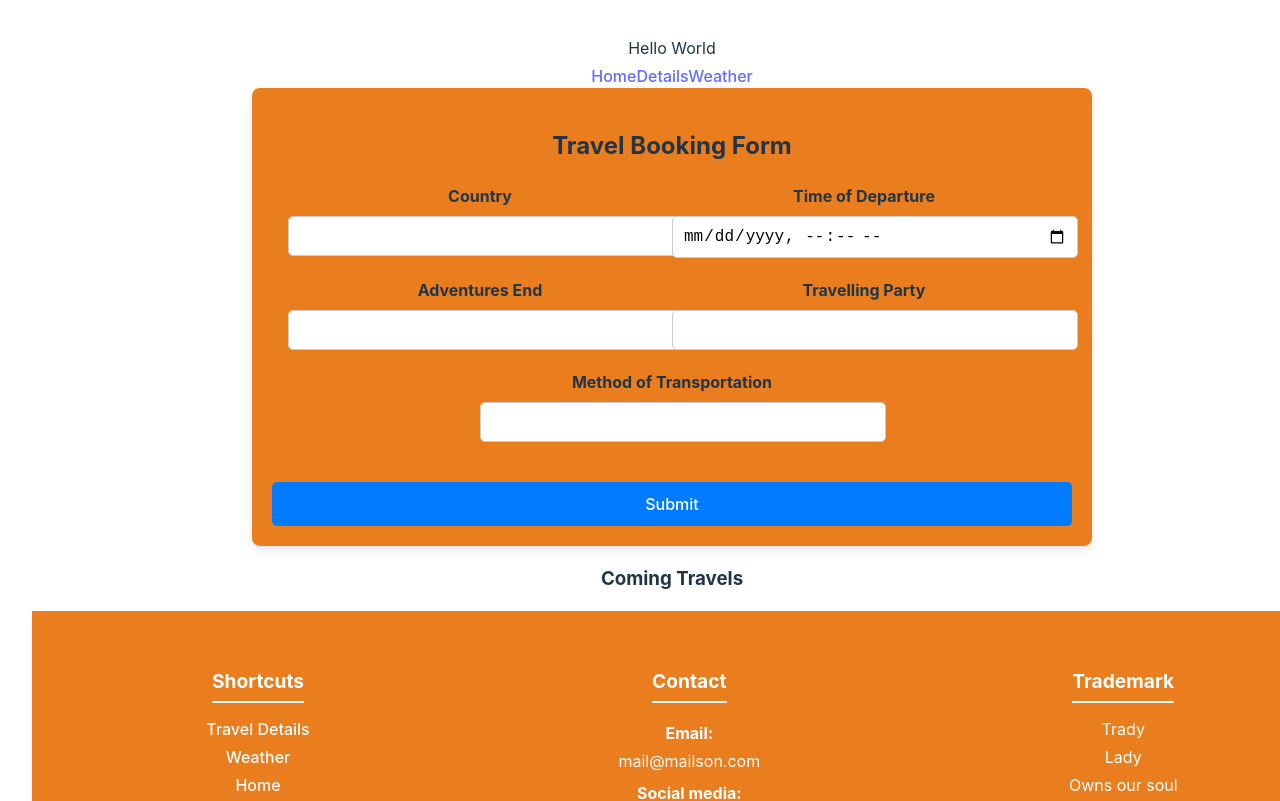
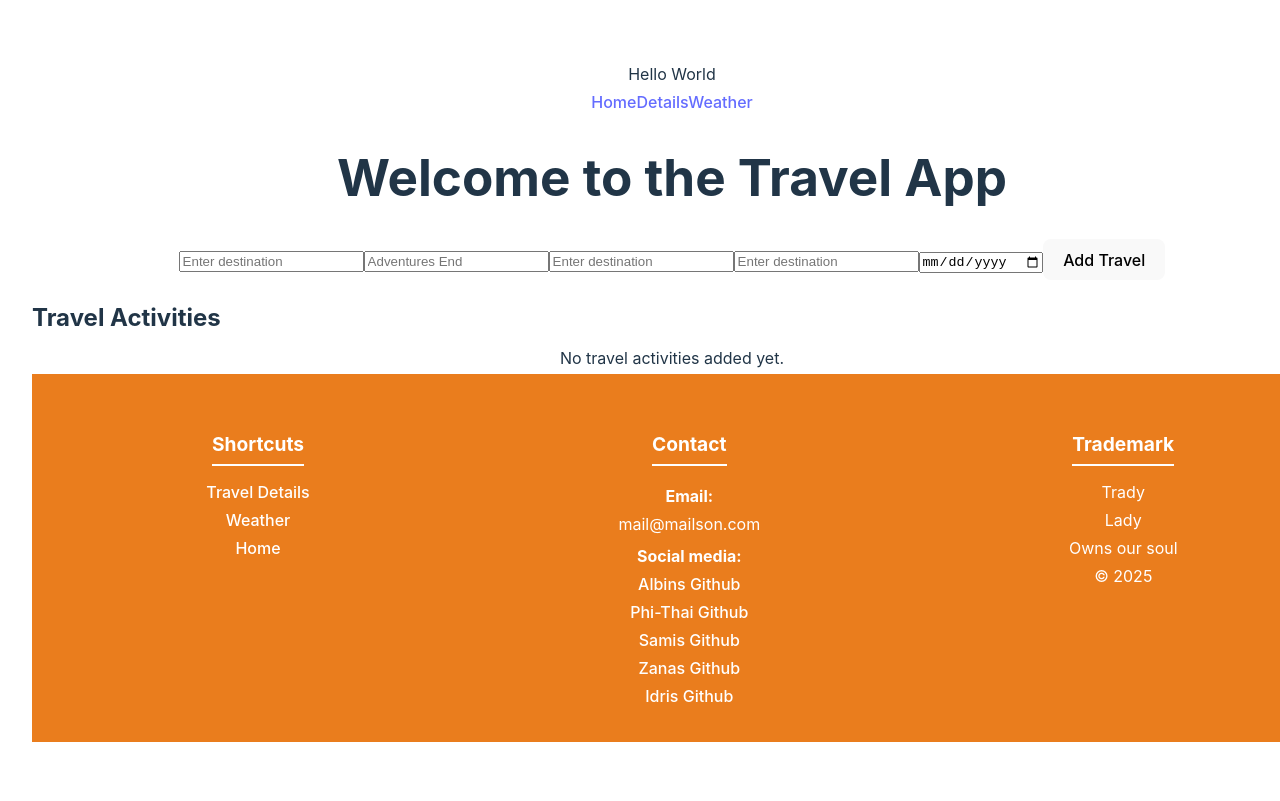
Before and after one commit to Albin-Tenghagen/fullstackPlaner, a React (Vite) app in the folder vite-folder/: page / in a window 1280 px wide. Shown: the top 801 px of the page. Built offline with nearby package versions, Linux system fonts and the light colour scheme.

Commit message:
overhaul on travelform and needs repairing

```diff
--- a/vite-folder/src/components/TravelFormFolder/TravelForm.jsx
+++ b/vite-folder/src/components/TravelFormFolder/TravelForm.jsx
@@ -1,105 +1,65 @@
-import { useState, useEffect } from "react";
-import "../TravelFormFolder/travelForm.css"; // Import the CSS file
-import "../ActivityFormFolder/ActivityForm";
+import React, { useState } from 'react';
 
-//!||||||||||||||||||||||||||||||||||||||{  OBS!  }||||||||||||||||||||||||||||||||||||||||||||||||
-//* Arbeta helst inte features branchen. De blir lite kaos då! vi har ju skapat branches där vi kan arbeta själva så arbeta i dem istället.
-//! Annars blir de massa errors och konflikter som är jobbiga att hantera
-//!||||||||||||||||||||||||||||||||||||||{  OBS!  }||||||||||||||||||||||||||||||||||||||||||||||||
+const TravelForm = ({ onSubmit }) => {
+  const [destination, setDestination] = useState('');
+  const [adventuresEnd, setAdventuresEnd] = useState('');
+  // const [destination, setDestination] = useState('');
+  // const [destination, setDestination] = useState('');
+  const [date, setDate] = useState('');
 
-function TravelForm({ handleSubmitTravel }) {
-  const [formData, setFormData] = useState({
-    country: "",
-    timeOfDeparture: "",
-    adventuresEnd: "",
-    travellingParty: "",
-    methodOfTransportation: "",
-  });
+  const handleSubmit = (e) => {
+    e.preventDefault(); // Prevent page refresh
 
-  const handleChangeTravel = (e) => {
-    setFormData({ ...formData, [e.target.name]: e.target.value });
+    if (!destination || !adventuresEnd || !date) {
+      alert('Please fill in all fields.');
+      return;
+    }
+
+    onSubmit({ destination, adventuresEnd, date }); // Pass new travel item to parent
+    setDestination(''); // Clear input fields
+    setAdventuresEnd('');
+    setDate('');
   };
 
-  function formSubmit(e) {
-    e.preventDefault();
-    handleSubmitTravel(formData);
-  }
-
   return (
-    <div className="travel-form-container">
-      <h2 className="travel-form-title">Travel Booking Form</h2>
-      <form onSubmit={formSubmit} className="travel-form">
-        {/* Country Input */}
-        <div className="travel-form-group left">
-          <label className="travel-form-label">Country</label>
+    <form onSubmit={handleSubmit}>
       <input
         type="text"
-            name="country"
-            value={formData.country}
-            onChange={handleChangeTravel}
-            className="travel-form-input"
+        value={destination}
+        onChange={(e) => setDestination(e.target.value)}
+        placeholder="Enter destination"
         required
       />
-        </div>
-
-        {/* Time of Departure Input */}
-        <div className="travel-form-group left">
-          <label className="travel-form-label">Time of Departure</label>
             <input
-            type="datetime-local"
-            name="timeOfDeparture"
-            value={formData.timeOfDeparture}
-            onChange={handleChangeTravel}
-            className="travel-form-input"
+        type="text"
+        value={destination}
+        onChange={(e) => setAdventuresEnd(e.target.value)}
+        placeholder="Adventures End"
         required
       />
-        </div>
-
-        {/* Adventures End Input */}
-        <div className="travel-form-group left">
-          <label className="travel-form-label">Adventures End</label>
             <input
         type="text"
-            name="adventuresEnd"
-            value={formData.adventuresEnd}
-            onChange={handleChangeTravel}
-            className="travel-form-input"
+        value={destination}
+        onChange={(e) => setDestination(e.target.value)}
+        placeholder="Enter destination"
         required
       />
-        </div>
-
-        {/* Travelling Party Input */}
-        <div className="travel-form-group right">
-          <label className="travel-form-label">Travelling Party</label>
             <input
         type="text"
-            name="travellingParty"
-            value={formData.travellingParty}
-            onChange={handleChangeTravel}
-            className="travel-form-input"
+        value={destination}
+        onChange={(e) => setDestination(e.target.value)}
+        placeholder="Enter destination"
         required
       />
-        </div>
-
-        {/* Method of Transportation Input */}
-        <div className="travel-form-group right">
-          <label className="travel-form-label">Method of Transportation</label>
       <input
-            type="text"
-            name="methodOfTransportation"
-            value={formData.methodOfTransportation}
-            onChange={handleChangeTravel}
-            className="travel-form-input"
+        type="date"
+        value={date}
+        onChange={(e) => setDate(e.target.value)}
         required
       />
-        </div>
-
-        <button type="submit" className="travel-form-button">
-          Submit
-        </button>
+      <button type="submit">Add Travel</button>
     </form>
-    </div>
   );
-}
+};
 
 export default TravelForm;
--- a/vite-folder/src/components/TravelListFolder/TravelItem.jsx
+++ b/vite-folder/src/components/TravelListFolder/TravelItem.jsx
@@ -3,47 +3,69 @@
 //TODO the number of activites is still static and needs to be altered in such a way that the number of activities is actually displayed and not just a p tag
 
 
-const TravelItem = function travelItem ({
-  country,
-  timeOfDeparture,
-  adventuresEnd,
-  travellingParty,
-  methodOfTransportation,
-  activities,
-  addActivity,
-  onEdit,
-  onRemove
-}) {
+import React, { useState } from 'react';
 
-function handleAddButton (){
-  addActivity()
+const TravelItem = ({ travel, onDelete, onEdit }) => {
+  const [isEditing, setIsEditing] = useState(false);
+  const [editedTravel, setEditedTravel] = useState(travel);
 
-}
+  // Handle input changes
+  const handleChange = (e) => {
+    setEditedTravel({ ...editedTravel, [e.target.name]: e.target.value });
+  };
+
+  // Save changes
+  const handleSave = () => {
+    onEdit(editedTravel); // Send updated data to parent
+    setIsEditing(false);
+  };
 
   return (
-    <article className="TravelItem">
-      <h4>{country}</h4>
-      <p>{timeOfDeparture.replace("T", " ")}</p>
-      <p>{adventuresEnd}</p>
-      <p>{travellingParty}</p>
-      <p>{methodOfTransportation}</p>
-      <p>Activites to look forward to!</p>
-      <p>activites amount: {activities.length}</p>
-      <div className="travelItem-actions">
-      <button className="add-button" onClick={handleAddButton}>Add Activity</button>
-
-
-
-      <button className="edit-button" onClick={onEdit}>Edit Activity</button>
-      <button className="remove-button" onClick={onRemove}>Remove Activity</button>
-      </div>
-    </article>
+    <div className="travel-item">
+      {isEditing ? (
+        <div>
+          <input
+            type="text"
+            name="destination"
+            value={editedTravel.destination}
+            onChange={handleChange}
+          />
+                    <input
+            type="text"
+            name="adventuresEnd"
+            value={editedTravel.adventuresEnd}
+            onChange={handleChange}
+          />
+                    <input
+            type="text"
+            name="destination"
+            value={editedTravel.destination}
+            onChange={handleChange}
+          />
+                    <input
+            type="text"
+            name="destination"
+            value={editedTravel.destination}
+            onChange={handleChange}
+          />
+          <input
+            type="date"
+            name="date"
+            value={editedTravel.date}
+            onChange={handleChange}
+          />
+          <button onClick={handleSave}>Save</button>
+          <button onClick={() => setIsEditing(false)}>Cancel</button>
+        </div>
+      ) : (
+        <div>
+          <p>{travel.destination} - {travel.date} - {travel.adventuresEnd} - </p>
+          <button onClick={() => setIsEditing(true)}>Edit</button>
+          <button onClick={onDelete}>Delete</button>
+        </div>
+      )}
+    </div>
   );
 };
 
-
-TravelItem.defaultProps = {
-  onEdit: () => console.log("Edit button clicked"),
-  onRemove: () => console.log("Remove button clicked"),
-};
 export default TravelItem;
--- a/vite-folder/src/components/TravelListFolder/TravelList.jsx
+++ b/vite-folder/src/components/TravelListFolder/TravelList.jsx
@@ -3,14 +3,31 @@ import TravelItem from "./TravelItem";
 // The TravelList that should render a list of the upcoming travels a person has.
 //* @param An travel array is expected as a prop to render the travelItems in this section
 //*
-const TravelList = ({ travelArray, addActivity }) => {
+
+const TravelList = ({ travels, setTravels, onDelete }) => {
+  const handleEdit = (updatedTravel, index) => {
+    const updatedList = [...travels];
+    updatedList[index] = updatedTravel;
+    setTravels(updatedList); // Update state in parent (Home.jsx)
+  };
+
   return (
-    <section className="travelList">
-      <h3>Coming Travels</h3>
-      {travelArray.map((travel, index) => (
-        <TravelItem key={index} addActivity={addActivity} {...travel} />
-      ))}
-    </section>
+    <div>
+      <h2>Travel Activities</h2>
+      {travels.length === 0 ? (
+        <p>No travel activities added yet.</p>
+      ) : (
+        travels.map((travel, index) => (
+          <TravelItem
+            key={index}
+            travel={travel}
+            onDelete={() => onDelete(index)}
+            onEdit={(updatedTravel) => handleEdit(updatedTravel, index)}
+          />
+        ))
+      )}
+    </div>
   );
 };
+
 export default TravelList;
--- a/vite-folder/src/pages/home.jsx
+++ b/vite-folder/src/pages/home.jsx
@@ -1,62 +1,25 @@
-import { useState } from "react";
-import { useEffect } from "react";
-import TravelForm from "../components/TravelFormFolder/TravelForm";
-import ActivityFormModal from "../components/ActivityFormFolder/ActivityForm";
-import TravelList from "../components/TravelListFolder/TravelList";
-import "../components/ActivityFormFolder/activityForm.css";
+import React, { useState } from 'react';
+import TravelList from '../components/TravelListFolder/TravelList.jsx';
+import TravelForm from '../components/TravelFormFolder/TravelForm.jsx';
 
-function Home() {
-  const [isModalOpen, setIsModalOpen] = useState(false);
-  const [travelArray, setTravelArray] = useState([]);
-  const [selectedTravelId, setSelectedTravelId] = useState(null);
-  //! Error either here
-  const addActivity = (newActivity) => {
-    setTravelArray((prevTravelArray) =>
-      prevTravelArray.map((travel) =>
-        travel.travelId === selectedTravelId
-          ? { ...travel, activities: [...travel.activities, newActivity] } // Add activity to the right travel
-          : travel
-      )
-    );
-    // Close the modal after activity is added
-    setIsModalOpen(false);
-    console.log("Travel Array when activity is added:", travelArray);
-  };
-  //! Error or could be here
-  const handleSubmitTravel = (formData) => {
-    const newTravelEntry = {
-      ...formData,
-      travelId: Date.now(), // Handle travelId generation here
-      activities: [], // Ensure activities is an empty array initially
-    };
-    setTravelArray([...travelArray, newTravelEntry]);
-    // setIsModalOpen(true); // Open the modal for adding activities
-    setSelectedTravelId(newTravelEntry.travelId); // Set the selected travelId for activity submission
+const Home = () => {
+  const [travels, setTravels] = useState([]);
+
+  const addOrUpdateTravel = (travel) => {
+    setTravels([...travels, travel]); // Add new travel activity
   };
 
-  useEffect(() => {
-    if (selectedTravelId) {
-      setIsModalOpen(true); // Open the modal when selectedTravelId is set
-    }
-  }, [selectedTravelId]); // This hook runs whenever selectedTravelId changes
-
-  useEffect(() => {
-    console.log("Travel Array Updated:", travelArray);
-  }, [travelArray]);
+  const deleteTravel = (index) => {
+    setTravels(travels.filter((_, i) => i !== index)); // Remove an item
+  };
 
   return (
-    <>
-      <TravelForm handleSubmitTravel={handleSubmitTravel} />
-      {isModalOpen && (
-        <ActivityFormModal
-          closeModal={() => setIsModalOpen(false)}
-          addActivity={addActivity}
-          selectedTravelId={selectedTravelId}
-        />
-      )}
-      <TravelList travelArray={travelArray} addActivity={addActivity} />
-    </>
+    <div>
+      <h1>Welcome to the Travel App</h1>
+      <TravelForm onSubmit={addOrUpdateTravel} />
+      <TravelList travels={travels} setTravels={setTravels} onDelete={deleteTravel} />
+    </div>
   );
-}
+};
 
 export default Home;
```
Lines whose indentation alone changed are shown as unchanged.
